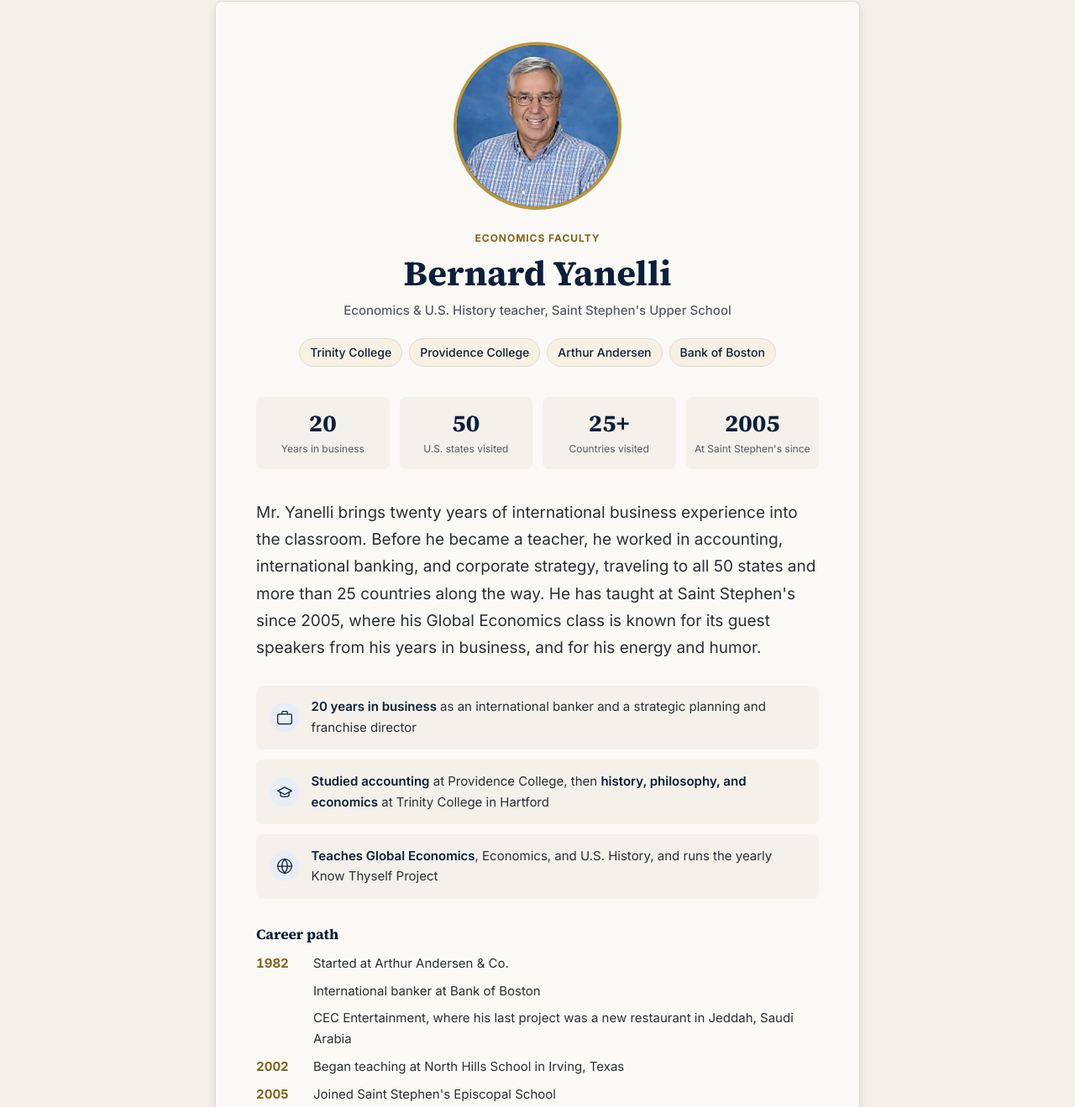
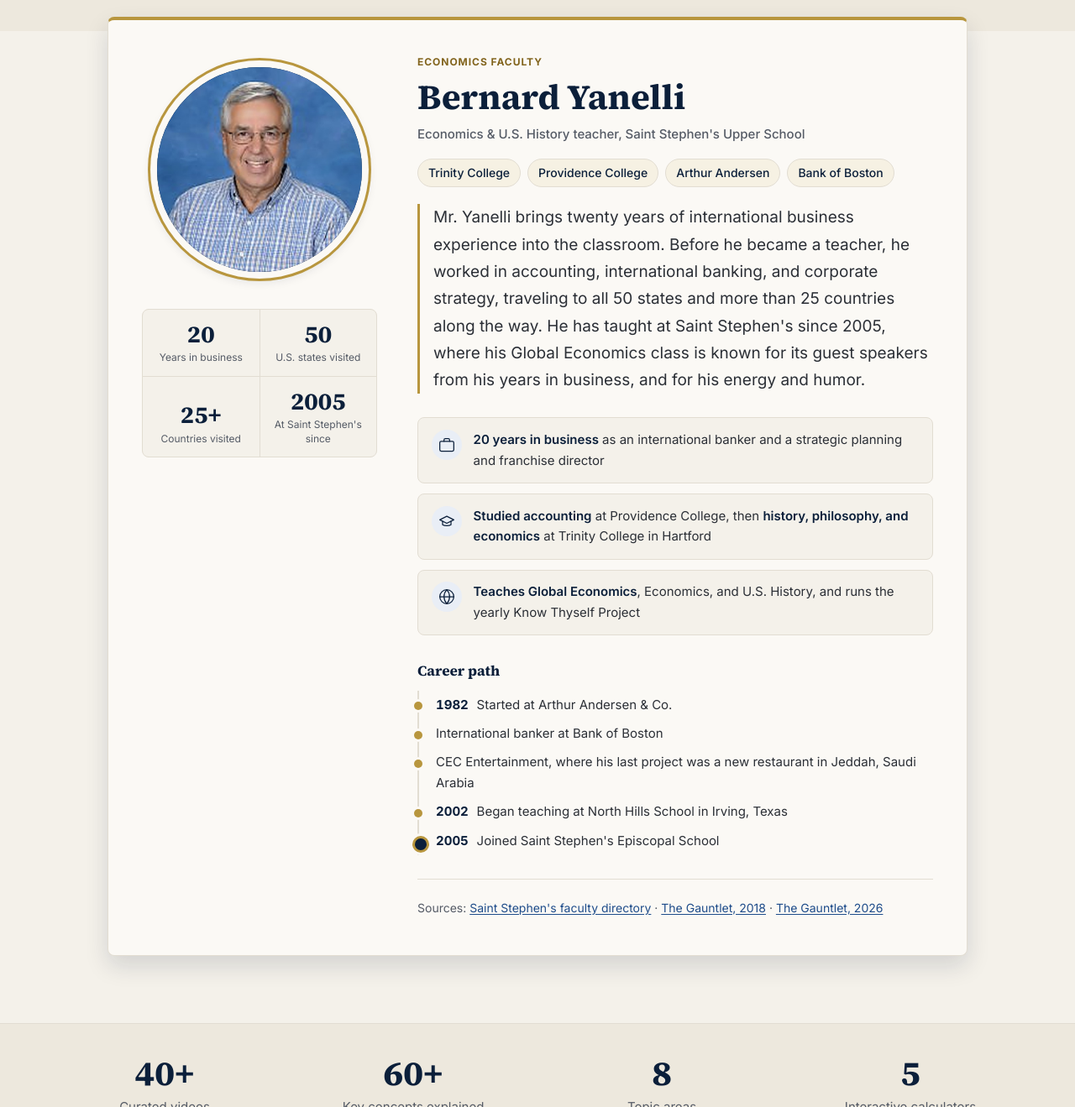
Before and after one commit to mbatson27-tech/financial-lit-club, a website: page index.html in a window 1280 px wide. Shown: the part 1533-2852 px from the top of the page at 84% size. Drawn offline with Linux system fonts and the light colour scheme.

Commit message:
Restore two-column About Us profile (revert PR #8 layout)
Keeps the photo fixes from PRs #6 and #7. Bumps the styles.css cache key
so browsers load the restored CSS.

Co-Authored-By: Claude Opus 5.5 <noreply@anthropic.com>
Claude-Session: https://claude.ai/code/session_01SrGw7pvQzRkw4wApg8Tb9U

```diff
--- a/css/styles.css
+++ b/css/styles.css
@@ -526,38 +526,56 @@ main { display: block; padding-bottom: 4rem; }
 
 /* ---------- About Us / faculty profile (home) ---------- */
 .about-section {
+  position: relative;
   padding: 4.5rem 0 5rem;
-  background: var(--bg);
+  background:
+    linear-gradient(180deg, var(--surface-alt) 0, var(--surface-alt) 11rem, var(--bg) 11rem);
 }
 .about-section > .container > h2 {
   text-align: center;
   margin-top: 0;
 }
+.about-section > .container > h2::after {
+  content: "";
+  display: block;
+  width: 56px;
+  height: 3px;
+  margin: 0.75rem auto 0;
+  border-radius: 2px;
+  background: var(--gold);
+}
 .profile-card {
-  max-width: 48rem;
-  margin: 2rem auto 0;
-  padding: 3rem 3rem 2.5rem;
-  background: var(--surface);
-  border: 1px solid var(--border);
+  display: grid;
+  grid-template-columns: 280px 1fr;
+  gap: 3rem;
+  align-items: start;
+  max-width: 64rem;
+  margin: 2.25rem auto 0;
+  padding: 2.5rem;
+  background: var(--surface);
+  border: 1px solid var(--border);
+  border-top: 4px solid var(--gold);
   border-radius: var(--radius-lg);
-  box-shadow: var(--shadow-md);
-}
-/* Centered header: photo, name, role, chips */
-.profile-head {
-  display: flex;
-  flex-direction: column;
-  align-items: center;
-  text-align: center;
+  box-shadow: var(--shadow-lg);
+}
+.profile-aside { display: grid; gap: 2.25rem; padding-top: 0.5rem; }
+/* Circular portrait with a gold ring and an offset accent ring. */
+.profile-photo-frame {
+  position: relative;
+  width: 100%;
+  max-width: 260px;
+  margin: 0 auto;
+  padding: 8px;
+  border-radius: 50%;
+  background: var(--surface);
+  box-shadow: 0 0 0 3px var(--gold), var(--shadow-md);
 }
 .profile-photo {
   position: relative;
-  width: 200px;
-  height: 200px;
-  margin: 0 0 1.5rem;
+  aspect-ratio: 1 / 1;
   border-radius: 50%;
   overflow: hidden;
   background: var(--navy);
-  border: 4px solid var(--gold);
 }
 /* Monogram shows while the photo loads, or if it can't be loaded. */
 .profile-monogram {
@@ -574,61 +592,25 @@ main { display: block; padding-bottom: 4rem; }
 }
 .profile-img {
   position: relative;
-  display: block;
   width: 100%;
   height: 100%;
   object-fit: cover;
-}
-.profile-eyebrow {
-  margin: 0 0 0.35rem;
-  text-transform: uppercase;
-  letter-spacing: 0.08em;
-  font-size: var(--fs-xs);
-  font-weight: 700;
-  color: var(--gold-strong);
-}
-[data-theme="dark"] .profile-eyebrow { color: var(--gold); }
-.profile-name {
-  margin: 0;
-  font-size: var(--fs-2xl);
-}
-.profile-role {
-  margin: 0.4rem 0 0;
-  font-size: var(--fs-md);
-  font-weight: 500;
-  color: var(--text-muted);
-}
-.profile-chips {
-  list-style: none;
-  display: flex;
-  flex-wrap: wrap;
-  justify-content: center;
-  gap: 0.5rem;
-  margin: 1.25rem 0 0;
-  padding: 0;
-}
-.profile-chips li {
-  padding: 0.3rem 0.75rem;
-  border: 1px solid var(--border);
-  border-radius: 999px;
-  background: var(--gold-soft);
-  color: var(--heading);
-  font-size: var(--fs-sm);
-  font-weight: 500;
-}
-/* Stats: one even row of four */
+  object-position: center;
+}
 .profile-stats {
   display: grid;
-  grid-template-columns: repeat(4, 1fr);
-  gap: 0.75rem;
-  margin: 2.25rem 0 0;
+  grid-template-columns: 1fr 1fr;
+  margin: 0;
+  border: 1px solid var(--border);
+  border-radius: var(--radius-md);
+  overflow: hidden;
+  background: var(--border);
+  gap: 1px;
 }
 .profile-stats > div {
   display: flex;
   flex-direction: column-reverse;
-  justify-content: flex-end;
-  padding: 1rem 0.5rem;
-  border-radius: var(--radius-md);
+  padding: 0.85rem 0.75rem;
   background: var(--bg);
   text-align: center;
 }
@@ -643,14 +625,51 @@ main { display: block; padding-bottom: 4rem; }
 }
 [data-theme="dark"] .profile-stats dd { color: var(--gold); }
 .profile-stats dt {
-  margin-top: 0.35rem;
+  margin-top: 0.25rem;
   font-size: var(--fs-xs);
   line-height: 1.35;
   color: var(--text-muted);
 }
-.profile-body { margin-top: 2.25rem; }
+.profile-eyebrow {
+  margin: 0 0 0.35rem;
+  text-transform: uppercase;
+  letter-spacing: 0.08em;
+  font-size: var(--fs-xs);
+  font-weight: 700;
+  color: var(--gold-strong);
+}
+[data-theme="dark"] .profile-eyebrow { color: var(--gold); }
+.profile-name {
+  margin: 0;
+  font-size: var(--fs-2xl);
+}
+.profile-role {
+  margin: 0.4rem 0 0;
+  font-size: var(--fs-md);
+  font-weight: 500;
+  color: var(--text-muted);
+}
+.profile-chips {
+  list-style: none;
+  display: flex;
+  flex-wrap: wrap;
+  gap: 0.5rem;
+  margin: 1rem 0 0;
+  padding: 0;
+}
+.profile-chips li {
+  padding: 0.3rem 0.75rem;
+  border: 1px solid var(--border);
+  border-radius: 999px;
+  background: var(--gold-soft);
+  color: var(--heading);
+  font-size: var(--fs-sm);
+  font-weight: 500;
+}
 .profile-bio {
-  margin: 0;
+  margin: 1.25rem 0 0;
+  padding-left: 1rem;
+  border-left: 3px solid var(--gold);
   font-size: var(--fs-lg);
   line-height: 1.7;
   color: var(--text);
@@ -665,8 +684,9 @@ main { display: block; padding-bottom: 4rem; }
 .profile-highlights li {
   display: flex;
   gap: 0.85rem;
-  align-items: center;
+  align-items: flex-start;
   padding: 0.85rem 1rem;
+  border: 1px solid var(--border);
   border-radius: var(--radius-md);
   background: var(--bg);
   font-size: var(--fs-md);
@@ -688,34 +708,48 @@ main { display: block; padding-bottom: 4rem; }
   margin: 2rem 0 0.75rem;
   font-size: var(--fs-base);
 }
-/* Career path: year column + text, no rule lines */
 .profile-timeline {
   list-style: none;
   margin: 0;
-  padding: 0;
-  display: grid;
-  gap: 0.5rem;
+  padding: 0 0 0 1.25rem;
+  border-left: 2px solid var(--border);
   font-size: var(--fs-md);
 }
 .profile-timeline li {
-  display: grid;
-  grid-template-columns: 3.5rem 1fr;
-  gap: 0.75rem;
-  align-items: baseline;
+  position: relative;
+  padding: 0.3rem 0;
+}
+.profile-timeline li::before {
+  content: "";
+  position: absolute;
+  left: calc(-1.25rem - 6px);
+  top: 0.85rem;
+  width: 10px;
+  height: 10px;
+  border-radius: 50%;
+  background: var(--gold);
+  box-shadow: 0 0 0 3px var(--surface);
+}
+.profile-timeline li:last-child::before {
+  width: 14px;
+  height: 14px;
+  left: calc(-1.25rem - 8px);
+  top: 0.7rem;
+  background: var(--navy);
+  border: 3px solid var(--gold);
 }
 .pt-year {
-  grid-column: 1;
   font-weight: 700;
-  color: var(--gold-strong);
+  color: var(--heading);
   font-variant-numeric: tabular-nums;
-}
-[data-theme="dark"] .pt-year { color: var(--gold); }
-.profile-timeline li > :not(.pt-year) { grid-column: 2; }
+  margin-right: 0.35rem;
+}
 .profile-sources {
-  margin: 2rem 0 0;
+  margin: 1.75rem 0 0;
+  padding-top: 1rem;
+  border-top: 1px solid var(--border);
   font-size: var(--fs-sm);
   color: var(--text-muted);
-  text-align: center;
 }
 .profile-sources a {
   display: inline-block;
@@ -723,11 +757,18 @@ main { display: block; padding-bottom: 4rem; }
   text-decoration: underline;
   text-underline-offset: 2px;
 }
-@media (max-width: 700px) {
+@media (max-width: 860px) {
   .about-section { padding: 3rem 0 3.5rem; }
-  .profile-card { padding: 2rem 1.25rem 1.75rem; }
-  .profile-photo { width: 160px; height: 160px; }
-  .profile-stats { grid-template-columns: 1fr 1fr; }
+  .profile-card {
+    grid-template-columns: 1fr;
+    gap: 2rem;
+    padding: 1.75rem 1.25rem;
+  }
+  .profile-aside {
+    max-width: 280px;
+    width: 100%;
+    margin: 0 auto;
+  }
   .profile-bio { font-size: var(--fs-base); }
 }
 
--- a/index.html
+++ b/index.html
@@ -14,7 +14,7 @@
 <link rel="preconnect" href="https://fonts.googleapis.com">
 <link rel="preconnect" href="https://fonts.gstatic.com" crossorigin>
 <link href="https://fonts.googleapis.com/css2?family=Inter:wght@400;500;600;700&family=Source+Serif+4:opsz,wght@8..60,600;8..60,700&display=swap" rel="stylesheet">
-<link rel="stylesheet" href="css/styles.css?v=20261114">
+<link rel="stylesheet" href="css/styles.css">
 <script>
   (function () {
     try {
@@ -97,13 +97,23 @@
     <div class="container">
       <h2 id="about-h" class="reveal">About Us</h2>
       <article class="profile-card reveal" aria-labelledby="profile-name">
-        <header class="profile-head">
-          <div class="profile-photo">
-            <span class="profile-monogram" aria-hidden="true">BY</span>
-            <img class="profile-img" src="images/bernard-yanelli.jpg"
-                 width="600" height="600" loading="lazy" decoding="async"
-                 alt="Portrait of Mr. Bernard Yanelli">
+        <div class="profile-aside">
+          <div class="profile-photo-frame">
+            <div class="profile-photo">
+              <span class="profile-monogram" aria-hidden="true">BY</span>
+              <img class="profile-img" src="images/bernard-yanelli.jpg"
+                   width="600" height="600" loading="lazy" decoding="async"
+                   alt="Portrait of Mr. Bernard Yanelli">
+            </div>
           </div>
+          <dl class="profile-stats">
+            <div><dt>Years in business</dt><dd>20</dd></div>
+            <div><dt>U.S. states visited</dt><dd>50</dd></div>
+            <div><dt>Countries visited</dt><dd>25+</dd></div>
+            <div><dt>At Saint Stephen's since</dt><dd>2005</dd></div>
+          </dl>
+        </div>
+        <div class="profile-body">
           <p class="profile-eyebrow">Economics Faculty</p>
           <h3 id="profile-name" class="profile-name">Bernard Yanelli</h3>
           <p class="profile-role">Economics &amp; U.S. History teacher, Saint Stephen's Upper School</p>
@@ -113,16 +123,6 @@
             <li>Arthur Andersen</li>
             <li>Bank of Boston</li>
           </ul>
-        </header>
-
-        <dl class="profile-stats">
-          <div><dt>Years in business</dt><dd>20</dd></div>
-          <div><dt>U.S. states visited</dt><dd>50</dd></div>
-          <div><dt>Countries visited</dt><dd>25+</dd></div>
-          <div><dt>At Saint Stephen's since</dt><dd>2005</dd></div>
-        </dl>
-
-        <div class="profile-body">
           <p class="profile-bio">Mr. Yanelli brings twenty years of international business experience into the classroom. Before he became a teacher, he worked in accounting, international banking, and corporate strategy, traveling to all 50 states and more than 25 countries along the way. He has taught at Saint Stephen's since 2005, where his Global Economics class is known for its guest speakers from his years in business, and for his energy and humor.</p>
 
           <ul class="profile-highlights" aria-label="Qualifications">
@@ -142,11 +142,11 @@
 
           <h4 class="profile-subhead">Career path</h4>
           <ol class="profile-timeline">
-            <li><span class="pt-year">1982</span><span>Started at Arthur Andersen &amp; Co.</span></li>
-            <li><span class="pt-year" aria-hidden="true"></span><span>International banker at Bank of Boston</span></li>
-            <li><span class="pt-year" aria-hidden="true"></span><span>CEC Entertainment, where his last project was a new restaurant in Jeddah, Saudi Arabia</span></li>
-            <li><span class="pt-year">2002</span><span>Began teaching at North Hills School in Irving, Texas</span></li>
-            <li><span class="pt-year">2005</span><span>Joined Saint Stephen's Episcopal School</span></li>
+            <li><span class="pt-year">1982</span> Started at Arthur Andersen &amp; Co.</li>
+            <li>International banker at Bank of Boston</li>
+            <li>CEC Entertainment, where his last project was a new restaurant in Jeddah, Saudi Arabia</li>
+            <li><span class="pt-year">2002</span> Began teaching at North Hills School in Irving, Texas</li>
+            <li><span class="pt-year">2005</span> Joined Saint Stephen's Episcopal School</li>
           </ol>
 
           <p class="profile-sources">Sources: <a href="https://www.saintstephens.org/about-floridas-best-private-school/leadership-faculty.php">Saint Stephen's faculty directory</a> · <a href="https://www.ssesgauntlet.org/features/2018/11/16/stories-of-success-mr-yanelli/">The Gauntlet, 2018</a> · <a href="https://www.ssesgauntlet.org/opinion/2026/03/02/global-economics-the-class-that-every-saint-stephens-student-should-consider/">The Gauntlet, 2026</a></p>
```
Also changed, not shown: 404.html (+1 -1 lines), calculators.html (+1 -1 lines), graphs.html (+1 -1 lines), key-concepts.html (+1 -1 lines), resources.html (+1 -1 lines), videos.html (+1 -1 lines).
